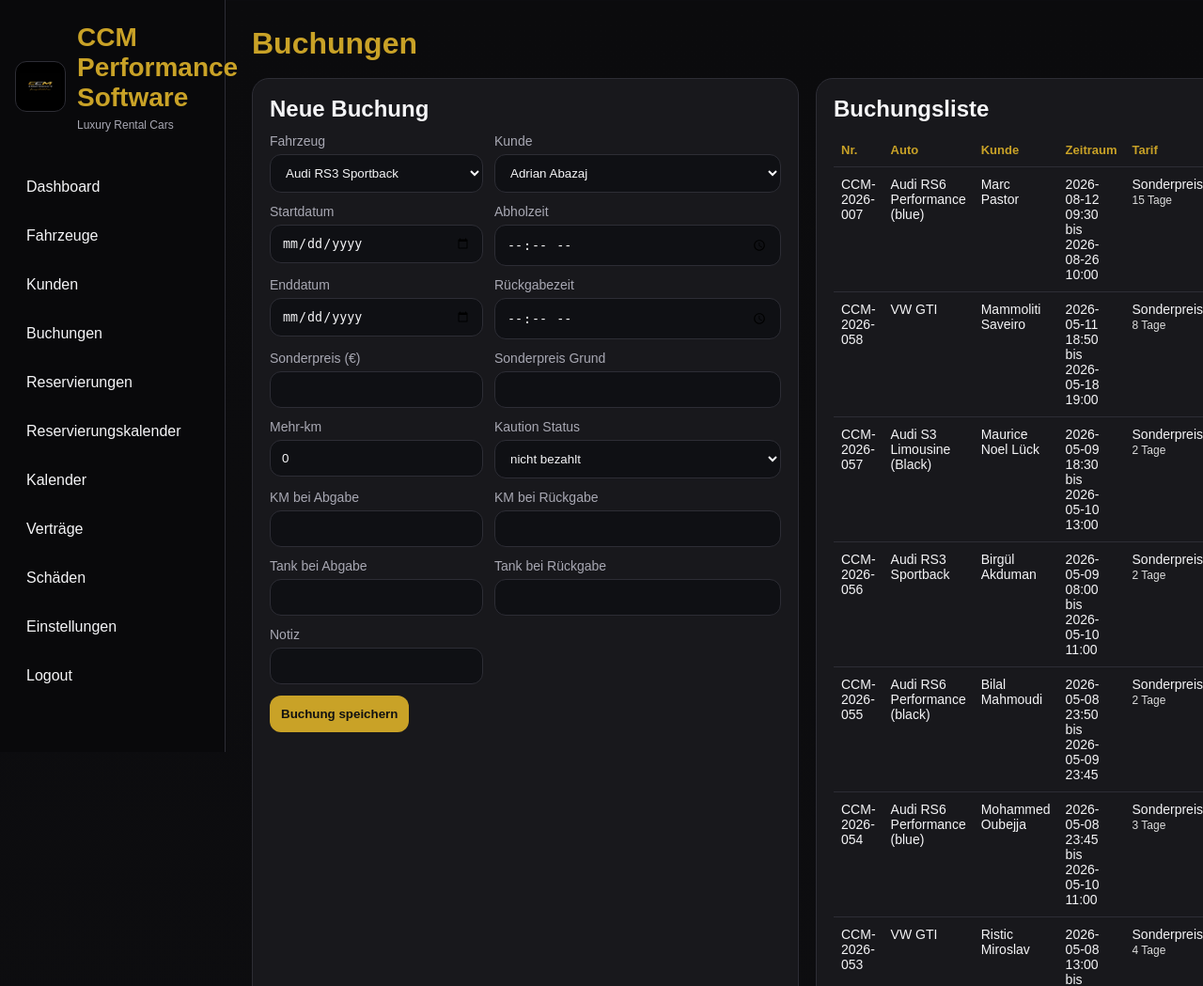
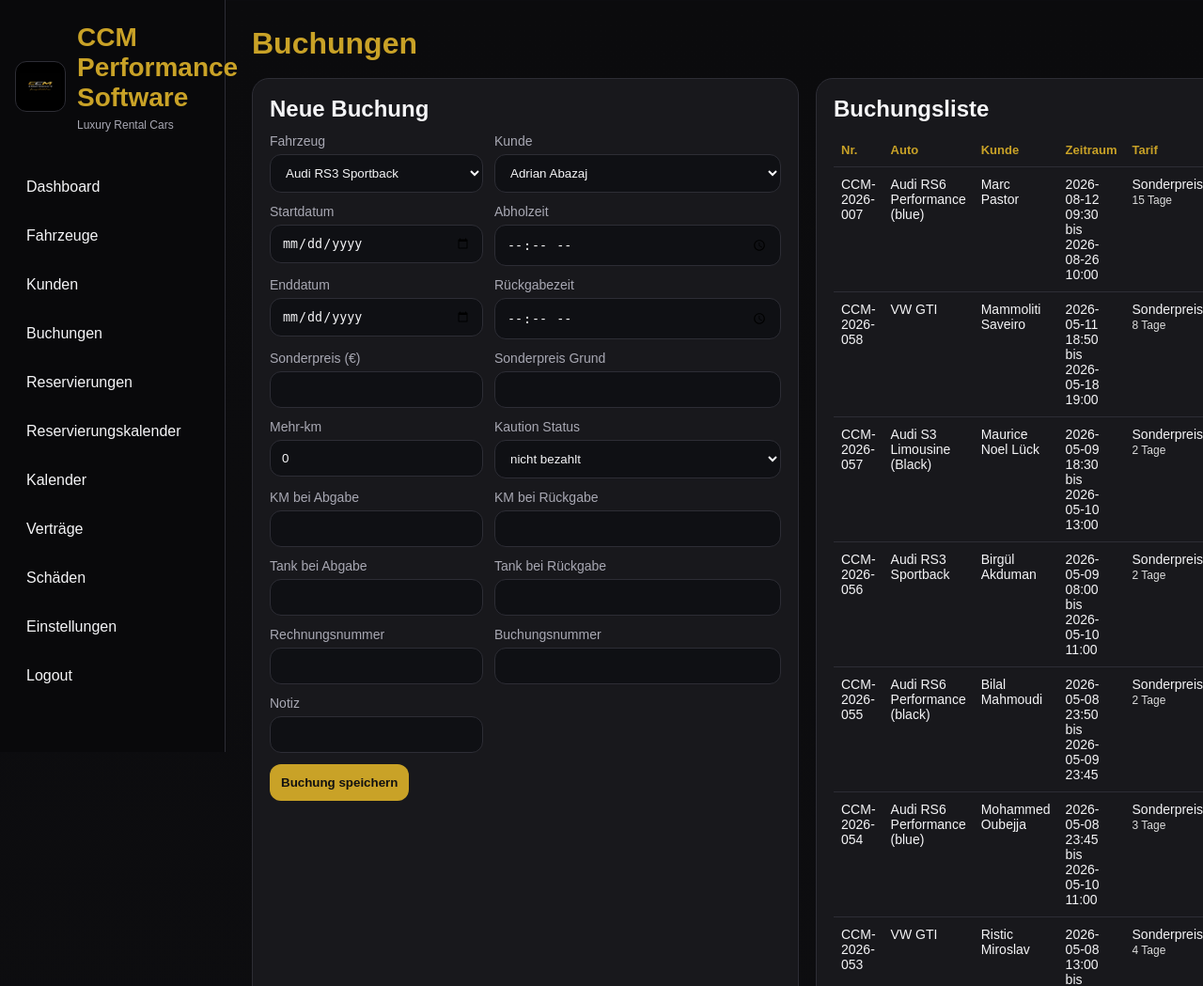
Before and after one commit to sahildinger-bit/ccm-performance, a Flask app: page /bookings in a window 1280 px wide; the page is wider, and only the part inside the window is pictured. Shown: the top 1049 px of that part at 94% size. Run offline with Flask 3, Linux system fonts and the light colour scheme; a user stored in the database is signed in; data comes from the database, SQL or seed files in the repository.

Commit message:
Update bookings.html

```diff
--- a/templates/bookings.html
+++ b/templates/bookings.html
@@ -32,6 +32,14 @@
       <label>KM bei Rückgabe<input name="return_km" type="number" value="{{ edit_item.return_km if edit_item and edit_item.return_km is not none else '' }}"></label>
       <label>Tank bei Abgabe<input name="pickup_fuel" value="{{ edit_item.pickup_fuel if edit_item else '' }}"></label>
       <label>Tank bei Rückgabe<input name="return_fuel" value="{{ edit_item.return_fuel if edit_item else '' }}"></label>
+      <label>Rechnungsnummer
+      <input name="invoice_no"
+      value="{{ edit_item.invoice_no if edit_item else '' }}">
+      </label>
+      <label>Buchungsnummer
+      <input name="contract_no"
+       value="{{ edit_item.contract_no if edit_item else '' }}">
+      </label>
       <label>Notiz<input name="note" value="{{ edit_item.note if edit_item else '' }}"></label>
       <div class="form-actions">
         <button type="submit">{{ "Änderungen speichern" if edit_item else "Buchung speichern" }}</button>
```
